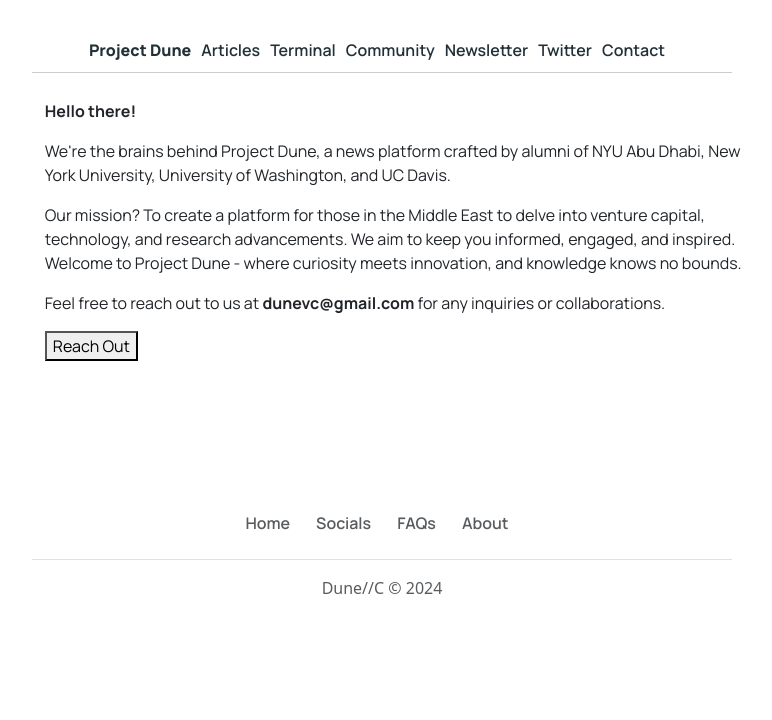
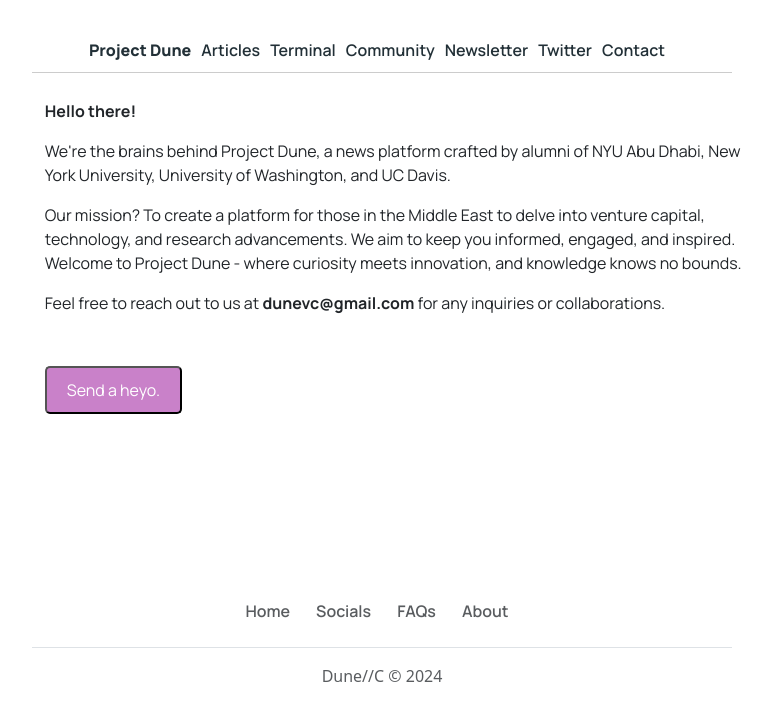
Before and after one commit to vcdune/reads, a React (Create React App) app in the folder reads/: page /contact in a window 1280 px wide. Shown: the top 720 px of the page, without its empty margins (258-1030 px from the left). Built offline with nearby package versions, Linux system fonts and the light colour scheme.

Commit message:
button update

```diff
--- a/reads/src/App.css
+++ b/reads/src/App.css
@@ -135,3 +135,13 @@
   margin: 5% 0 5% 0;
   font-family: "Manrope", sans-serif;
 }
+
+.button-simple:hover {
+  background-color: rgb(18, 128, 218);
+  color: white;
+}
+
+.button-simple:active {
+  background-color: rgb(18, 218, 58);
+  color: white;
+}
--- a/reads/src/components/Message.js
+++ b/reads/src/components/Message.js
@@ -25,7 +25,7 @@
           Feel free to reach out to us at <strong>dunevc@gmail.com</strong> for
           any inquiries or collaborations.
         </p>
-        <button onClick={handleEmailClick}>Reach Out</button>
+        <button onClick={handleEmailClick} className="button-simple">Send a heyo.</button>
       </div>
     </div>
   );
```
